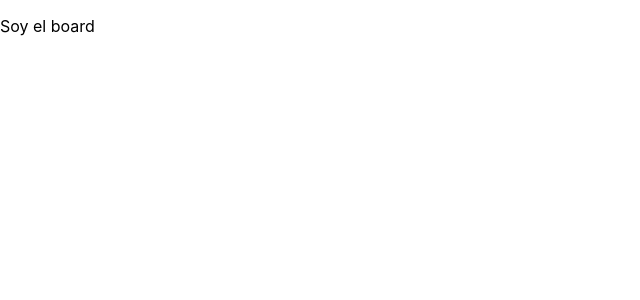
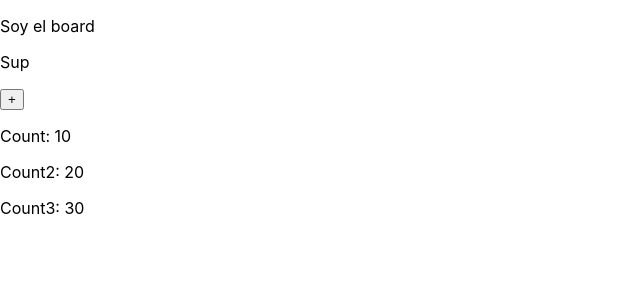
Before and after one commit to jeharcha/Torre-DDControl, a React (Create React App) app: page / in a window 1280 px wide. Shown: the top 300 px of the page, without its empty margins (0-640 px from the left). Built offline with nearby package versions, Linux system fonts and the light colour scheme.

Commit message:
feat/deploy mediante gh pages

```diff
--- a/src/board.js
+++ /dev/null
@@ -1,12 +0,0 @@
-import './styles/index.css';
-
-function Board() {
-  return (
-    <div className="Board">
-      <p>Soy el board</p>
-
-    </div>
-  );
-}
-
-export default Board;
--- a/src/chat.js
+++ /dev/null
@@ -1,12 +0,0 @@
-import './styles/index.css';
-
-function Chat() {
-  return (
-    <div className="Chat">
-
-
-    </div>
-  );
-}
-
-export default Chat;
--- /dev/null
+++ b/src/components/board.js
@@ -0,0 +1,30 @@
+import React, { useState } from 'react';
+import '../styles/index.css';
+
+function Board() {
+  const [{ count, count2 }, setCount] = useState({ count: 10, count2: 20 });
+  const [count3, setCount3] = useState(30);
+
+  return (
+    <div className="Board">
+      <p>Soy el board</p>
+      <p>Sup</p>
+      <button
+        onClick={() => {
+          setCount((currentState) => ({
+            count: currentState.count + 1,
+            count2: currentState.count2 + 2,
+          }));
+          setCount3((j) => j + 1);
+        }}
+      >
+        +
+      </button>
+      <p>Count: {count}</p>
+      <p>Count2: {count2}</p>
+      <p>Count3: {count3}</p>
+    </div>
+  );
+}
+
+export default Board;
--- /dev/null
+++ b/src/components/chat.js
@@ -0,0 +1,7 @@
+import '../styles/index.css';
+
+function Chat() {
+  return <div className="Chat"></div>;
+}
+
+export default Chat;
--- /dev/null
+++ b/src/components/map.js
@@ -0,0 +1,7 @@
+import '../styles/index.css';
+// import { MapContainer, TileLayer, Marker, Popup } from 'react-leaflet';
+
+function Map() {
+  return <div className="Map"></div>;
+}
+export default Map;
--- a/src/index.js
+++ b/src/index.js
@@ -7,5 +7,5 @@ ReactDOM.render(
   <React.StrictMode>
     <App />
   </React.StrictMode>,
-  document.getElementById('root')
+  document.getElementById('root'),
 );
--- a/src/map.js
+++ /dev/null
@@ -1,11 +0,0 @@
-import './styles/index.css';
-
-function Map() {
-  return (
-    <div className="Map">
-
-
-    </div>
-  );
-}
-export default Map;
```
Also changed, not shown: package.json (+10 -1 lines), src/App.js (+4 -5 lines), 2 other files (tests, documents, lock files or other folders).
